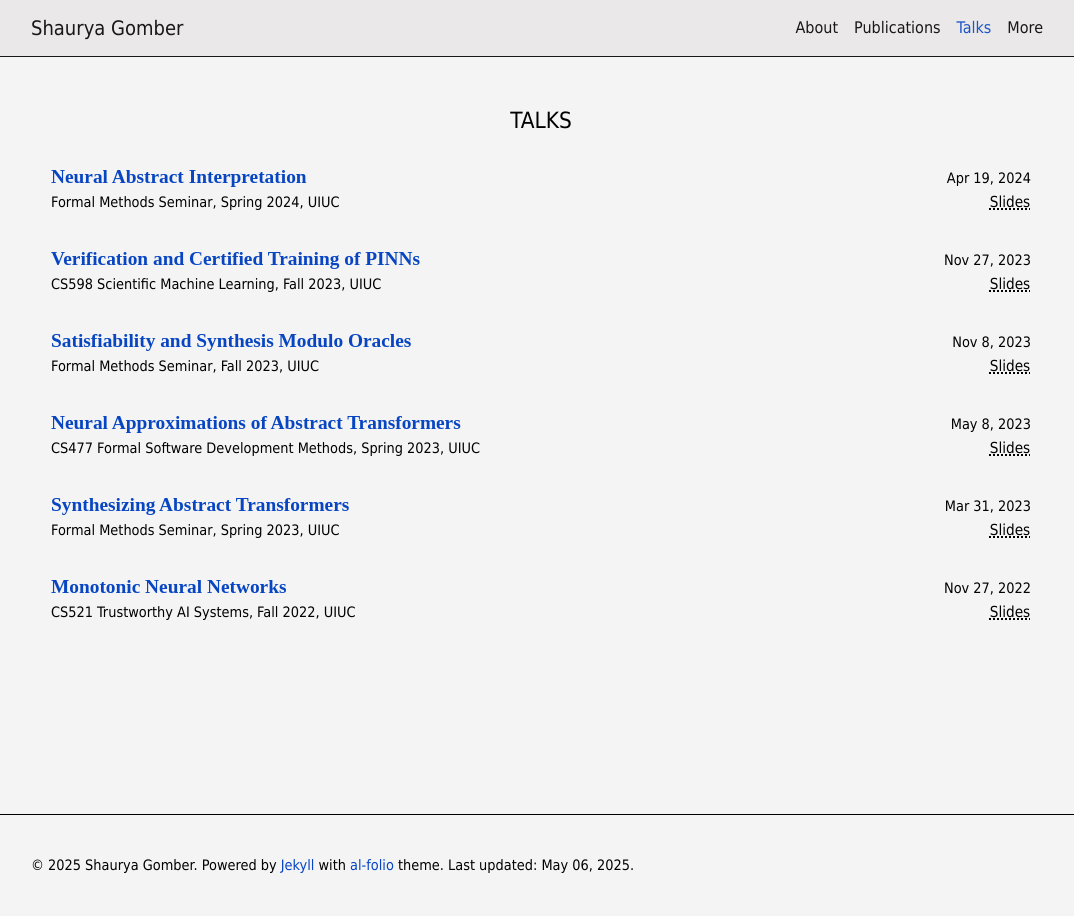
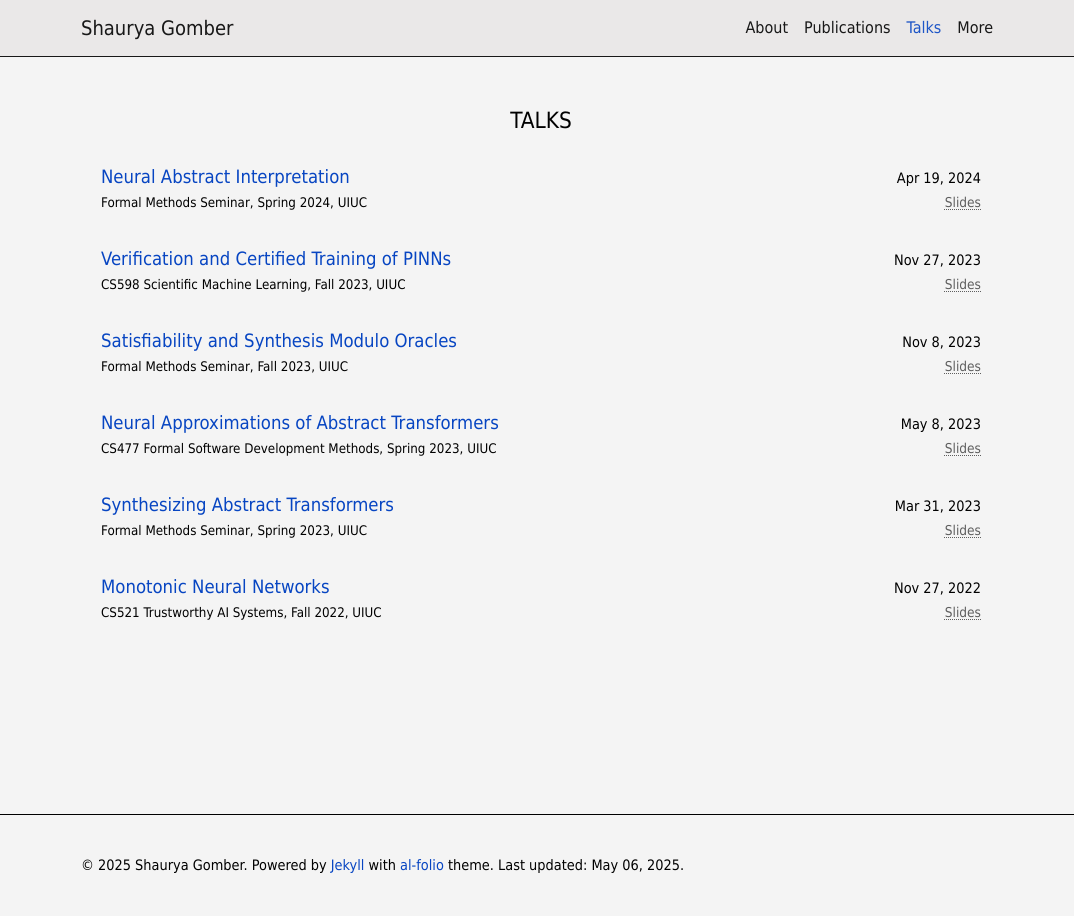
Before and after one commit to sgomber/sgomber.github.io, a Jekyll site: the page built from _pages/talks.md, in a window 1280 px wide. Shown: the whole page, without its empty margins (99-1173 px from the left). Built offline with Jekyll 4.4.1, drawn with Linux system fonts in a browser that asks for light colours; comment, search, counter and statistics services are not loaded; a style sheet for code colours, icons or effects is not loaded.

Commit message:
Update style (hopefully converging soon)

```diff
--- a/_config.yml
+++ b/_config.yml
@@ -37,7 +37,7 @@
 footer_fixed: false
 
 # Dimensions
-max_width: 1050px
+max_width: 950px
 
 # TODO: add layout settings (single page vs. multi-page)
 
--- a/_includes/publication-list.html
+++ b/_includes/publication-list.html
@@ -13,13 +13,13 @@
         </span><br>
         {% if publication.venue %}
             <span class="venue">
-                {{ publication.venue | join: " • " }}
+                {{ publication.venue | join: " | " }}
             </span><br>
         {% endif %}
         {% if publication.award %}
             <span>
-                <span style="font-size: 1rem; font-weight: 550; color: red">{{ publication.award }}</span>
-                <span style="font-size: 1rem; color: #f8d775;">🏆</span>
+                <span style="font-size: 0.8rem; color: #f8d775;">🏆</span>
+                <span class="award-badge">{{ publication.award }}</span>
             </span><br>
         {% endif %}
 
--- a/_includes/service.html
+++ b/_includes/service.html
@@ -8,9 +8,9 @@
         <ul class="list-unstyled mb-0">
             {% for group in grouped_services %}
             <li>
-                <strong class="award-title">{{ group.name }}:</strong>
+                <span class="award-title">{{ group.name }}:</span>
                 {% assign sorted_items = group.items | sort: "date" | reverse %}
-                <span class="paper-links">
+                <span class="award-links">
                     {% for item in sorted_items %}
                     {% if item.link %}
                         <a href="{{ item.link }}" target="_blank">{{ item.name }}</a>
--- a/_includes/teachings.html
+++ b/_includes/teachings.html
@@ -20,7 +20,7 @@
                 {%- assign sorted_items = group.items | sort: "date" | reverse -%}
                 <li style="display: flex; justify-content: space-between; align-items: center;">
                     <span class="award-title">{{ group.name }}</span>
-                    <span class="paper-links">
+                    <span class="award-links">
                         {% for teach in sorted_items %}
                             {% if teach.link %}
                                 <a href="{{ teach.link }}" target="_blank">{{ teach.semester }}</a>
--- a/_sass/_base.scss
+++ b/_sass/_base.scss
@@ -197,15 +197,17 @@
   .navbar-nav .nav-item .nav-link {
     color: var(--global-nav-text-color);
     &:hover {
-      color: var(--global-hover-color);
+    //   color: var(--global-hover-color);
+      color: var(--global-active-nav-color);
+
     }
   }
   .navbar-nav .nav-item.active>.nav-link {
       background-color: inherit;
-      font-weight: bolder;
+      font-weight: 500;
       color: var(--global-active-nav-color);
       &:hover {
-        color: var(--global-hover-color);
+        color: var(--global-active-nav-color);
       }
   }
   .navbar-brand.social {
@@ -680,42 +682,53 @@
 
 .paper-title {
     color: var(--global-header-color);
-    font-family: 'Source Sans Pro';
-    font-weight: 550;
-    font-size: 1.21rem;
+    font-weight: 500;
+    font-size: 1.15rem;
     line-height: 1;
 }
 
-// .author-font {
-//     font-weight: bold;
-// }
-
-.authors {
+.author-font {
+    color: $blue-color-dark;
+    font-weight: 520;
     font-size: 0.9rem;
 }
 
+.authors {
+    font-size: 0.83rem;
+}
+
 .venue {
-    font-size: 0.88rem;
-    font-weight: bold;
+    background-color: #fff5cc;
+    // color: #0055aa;
+    border-radius: 4px;
+    font-size: 0.92rem;
+}
+
+.award-badge {
+    color: red;
+    font-size: 0.9rem;
+    vertical-align: middle;
 }
 
 .paper-links {
-    font-size: 0.95rem;
+    font-size: 0.85rem;
     padding-top: 2px;
+    margin-top: 2px;
 }
 
 .paper-links a {
     color: inherit;
     text-decoration: underline;
     text-decoration-style: dotted;
-    text-decoration-thickness: 1.9px;
+    text-decoration-thickness: 0.5px;
     text-underline-offset: 2px;
-    margin-right: 0.05em;
-    margin-left: 0.05em;
+    color: #444;
+    opacity: 0.85;
 }
 
 .paper-links a:hover {
     color: var(--global-hover-color);
+    text-decoration: underline;
 }
 
 //
@@ -724,6 +737,23 @@
 
 .award-title {
     color: var(--global-header-color);
-    font-size: 1.05rem;
     font-weight: 500;
+    font-size: 1rem;
 }
+
+.award-links {
+    font-size: 0.95rem;
+    padding-top: 2px;
+}
+
+.award-links a {
+    color: inherit;
+    text-decoration: underline;
+    text-decoration-style: dotted;
+    text-decoration-thickness: 0.5px;
+    text-underline-offset: 2px;
+}
+
+.award-links a:hover {
+    color: var(--global-hover-color);
+}
```
Also changed, not shown: _sass/_variables.scss (line endings or trailing spaces).
